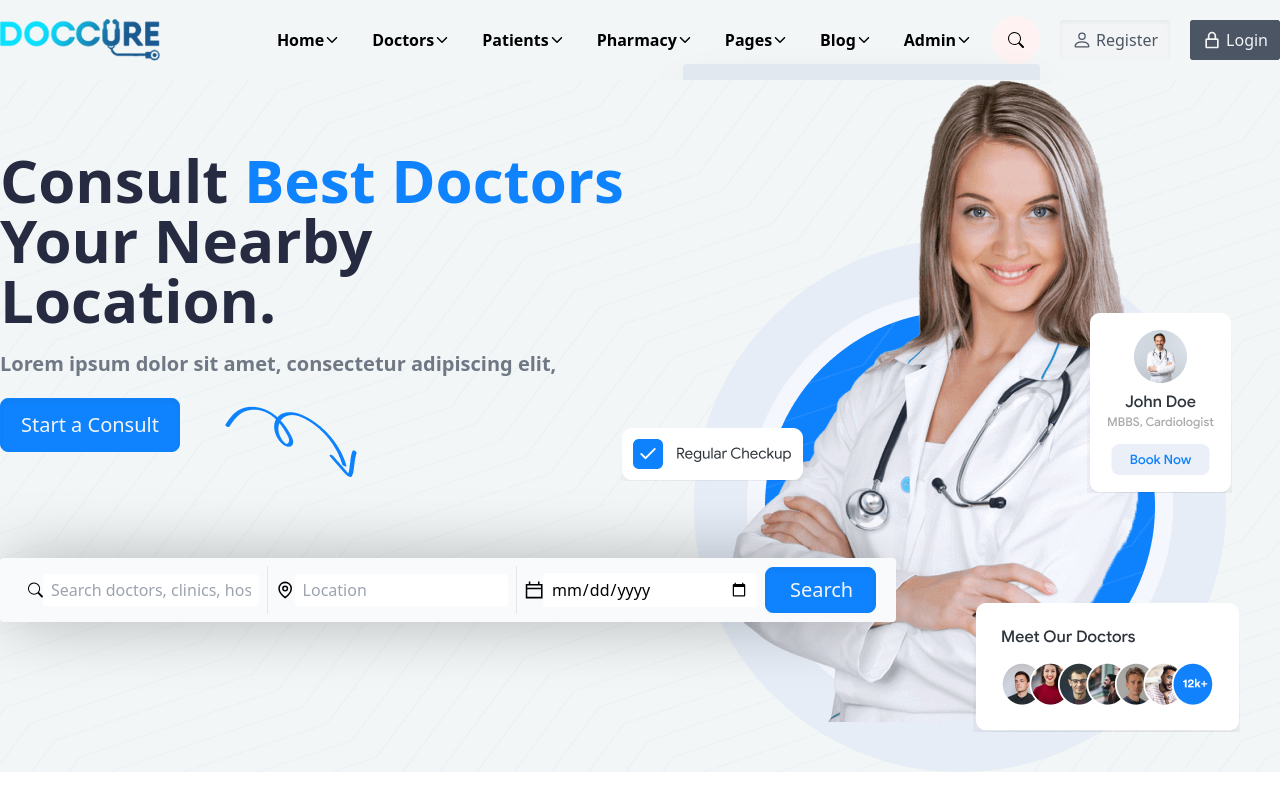
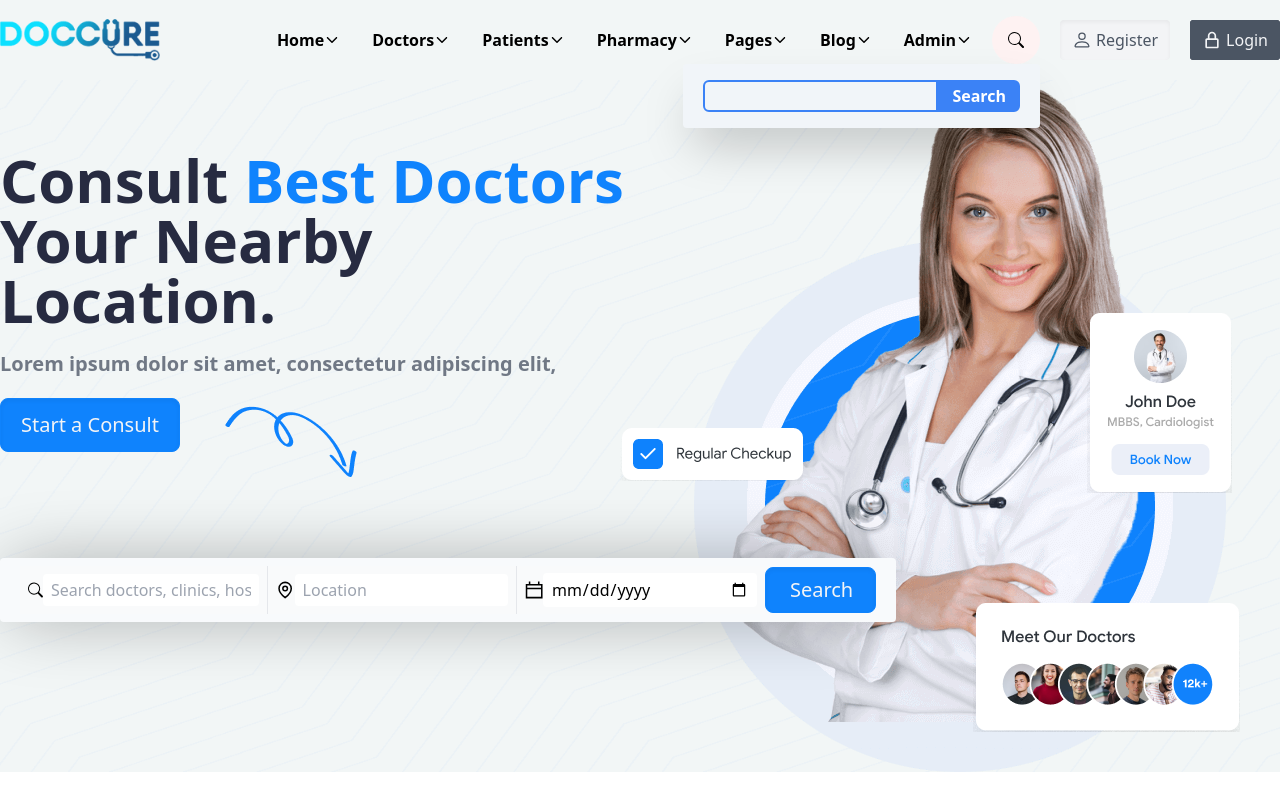
Before and after one commit to Rubayet-hasan-yasin/doc-hub, a React (Vite) app: page / in a window 1280 px wide. Both pictures are taken after a click on the button 1016 px from the left and 40 px from the top of the page. Shown: the top 800 px of the page. Built offline with nearby package versions, Linux system fonts and the light colour scheme.

Commit message:
header update

```diff
--- a/src/Page/Home/Work/Work.jsx
+++ b/src/Page/Home/Work/Work.jsx
@@ -58,7 +58,7 @@ const Work = () => {
 
 
                                         <span className="bg-blue-100 group-hover:bg-white absolute top-0 z-0 rounded-3xl w-20 h-20 p-8 group-hover:rotate-180 duration-1000"></span>
-                                        <span><img src={item.icon} className="h-20 w-20 z-50 relative p-4" /></span>
+                                        <span><img src={item.icon} className="h-20 w-20 relative p-4" /></span>
                                     </span>
                                 </div>
 
--- a/src/components/shared/Header.jsx
+++ b/src/components/shared/Header.jsx
@@ -9,7 +9,8 @@ const Header = () => {
   const [menu, setMenu] = useState(false);
 
   return (
-    <nav className="bg-[#F2F6F6] z-50 fixed left-0 right-0 h-fit overflow-hidden">
+
+    <nav className="bg-[#F2F6F6] z-50 fixed left-0 right-0 h-fit">
       <div className="container mx-auto lg:flex justify-between h-20 items-center ">
         <button className="absolute lg:hidden">
           <BiMenu onClick={() => setMenu(true)} size={40} color="blue" />
@@ -156,6 +157,7 @@ const Header = () => {
           </ul>
 
           <div className="flex gap-5 bg-[#F2F6F6] items-center px-32 lg:px-0">
+            {/* search  */}
             <div className="relative hidden lg:block ">
               <button
                 onClick={() => setShowSearch(!showSearch)}
@@ -165,7 +167,7 @@ const Header = () => {
               </button>
 
               <form
-                className={` bg-slate-200 rounded shadow-2xl flex absolute lg:right-0  top-12 z-10 ${showSearch ? "h-16" : "h-0 invisible"
+                className={` bg-slate-100 rounded shadow-2xl flex absolute lg:right-0  top-12 z-50 ${showSearch ? "h-16" : "h-0 invisible"
                   } overflow-hidden transition-all duration-1000 ease`}
               >
                 <input
```
